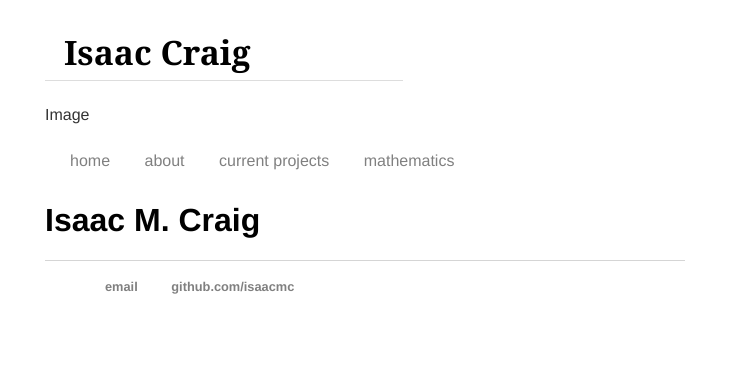
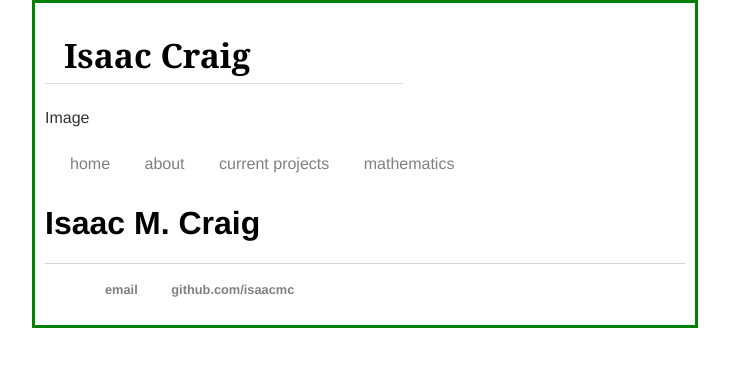
Before and after one commit to isundberg/isaacmc.github.io, a Jekyll site: the page built from index.html, in a window 1280 px wide. Shown: the top 367 px of the page, without its empty margins (275-1004 px from the left). Built offline with Jekyll 4.4.1, drawn with Linux system fonts in a browser that asks for light colours.

Commit message:
Update main.css

```diff
--- a/css/main.css
+++ b/css/main.css
@@ -3,6 +3,7 @@ body {
     font-size: 1em;
     margin: auto;
     width: 50%;
+    border: 3px solid green;
     padding: 10px;
 }
 
```
